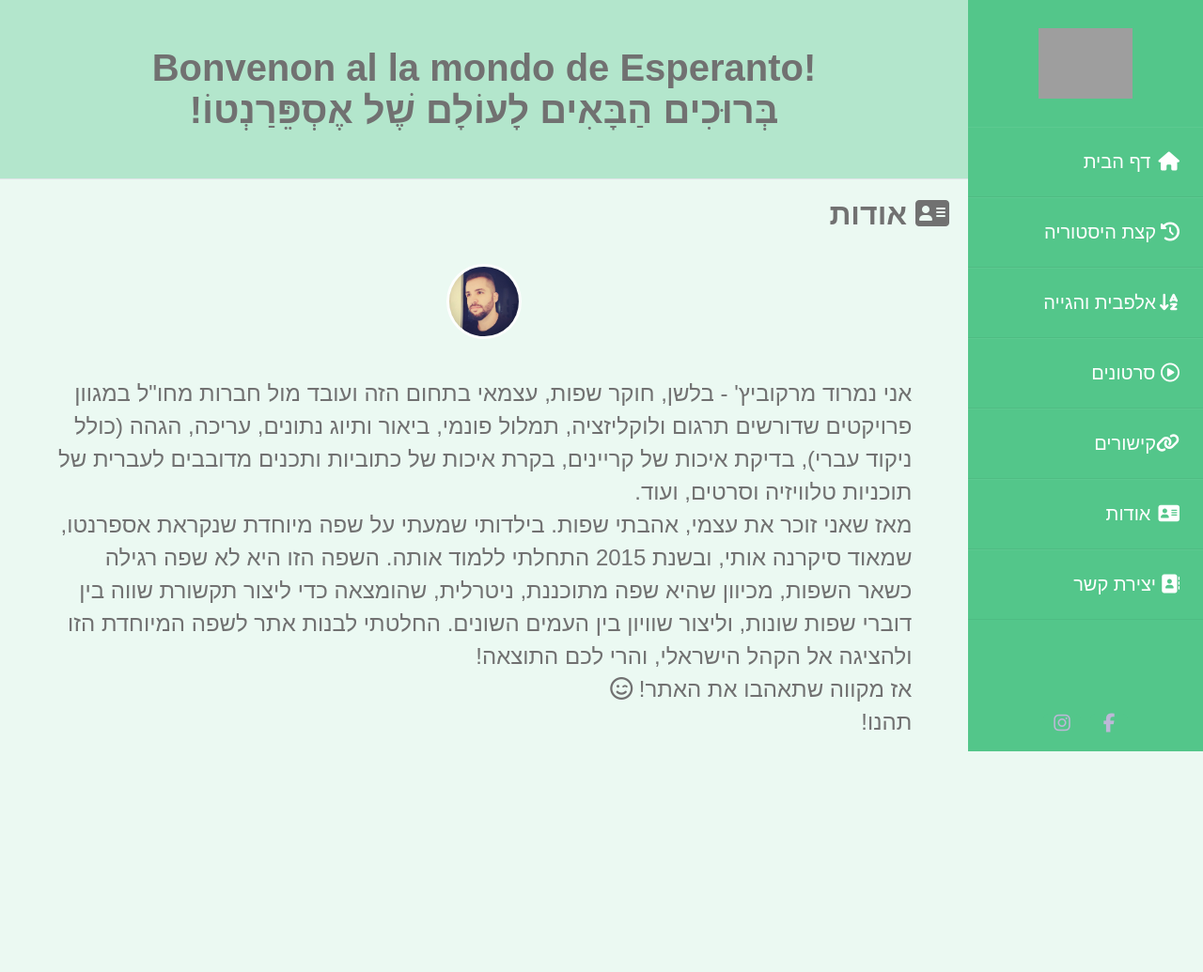
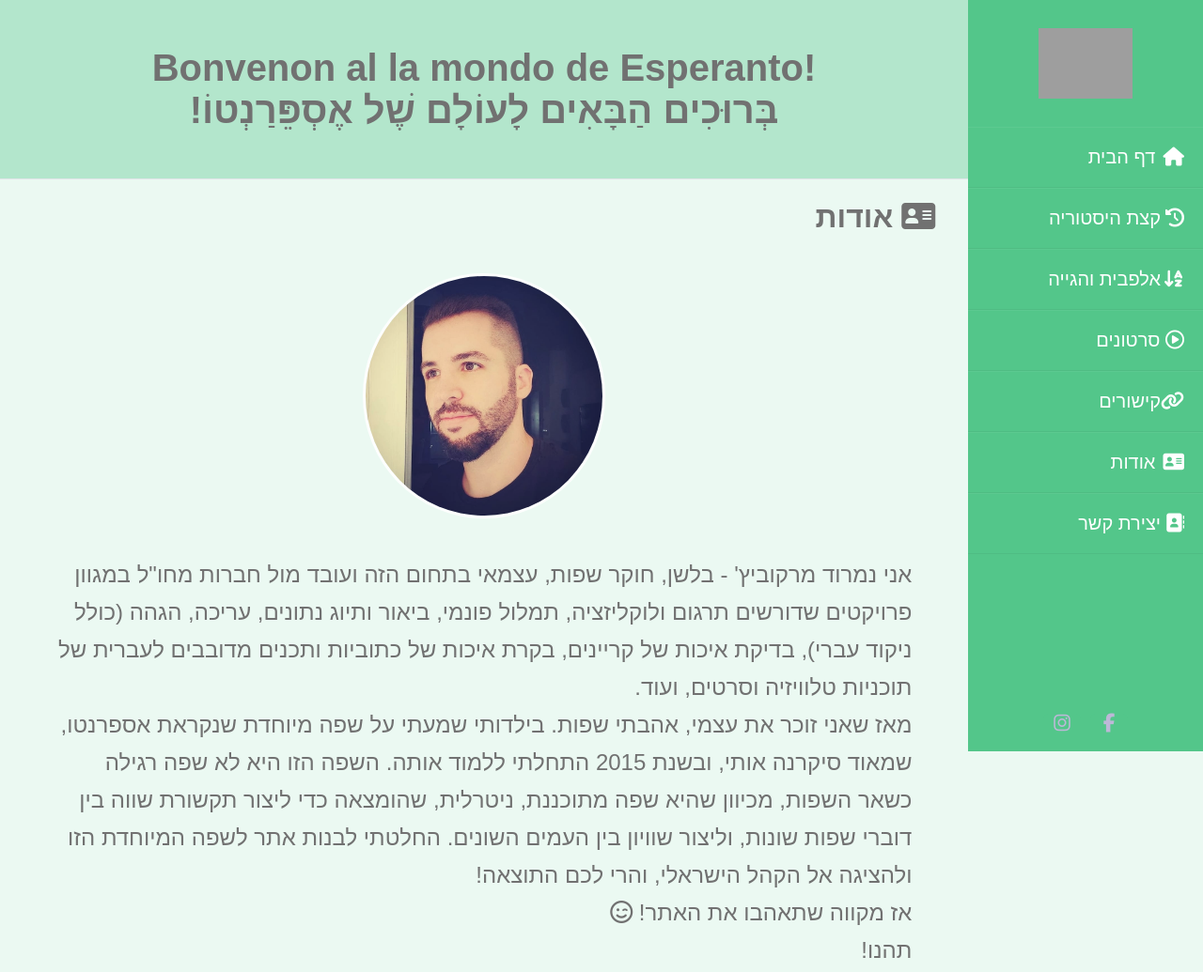
Before and after one commit to nimnumb/html, a plain HTML site: page about.html in a window 1280 px wide. Shown: the whole page at 94% size. Before the commit the page ends 881 px from the top, so only its background shows below. Drawn offline with Linux system fonts and the light colour scheme; grey boxes are pictures that could not be loaded.

Commit message:
Add files via upload

```diff
--- a/style.css
+++ b/style.css
@@ -34,7 +34,7 @@ body{
 }
 
 .wrapper .sidebar ul li{
-  padding: 25px;
+  padding: 20px;
   border-bottom: 1px solid #bdb8d7;
   border-bottom: 1px solid rgba(0,0,0,0.05);
   border-top: 1px solid rgba(255,255,255,0.05);
@@ -94,7 +94,7 @@ body{
 .wrapper .main_content .info{
   margin: 20px;
   color: #717171;
-  line-height: 35px;
+  line-height: 40px;
 }
 
 .wrapper .main_content .info div{
@@ -132,19 +132,28 @@ body{
 
 .links_list {
 	list-style-image: url("Esperanto_Star.jpg");
-	margin-right: 2%;
+	margin-right: 3.2%;
 
 }
 
 h3 {
 	font-size: 32;
+	margin-right: 1.5%;
+	margin-left: 2%
 
 }
 
 #contact_img {
-	border-radius: 50%;
-	width: 8%;
+	border-radius: 70%;
+	float: none;
+	width: 26%;
 	border: solid white;
-	  opacity: 0.9;
+	opacity: 0.9;
+
 
 }
+
+p {
+	margin-right: 1.5%;
+	margin-left: 2%
+}
```
